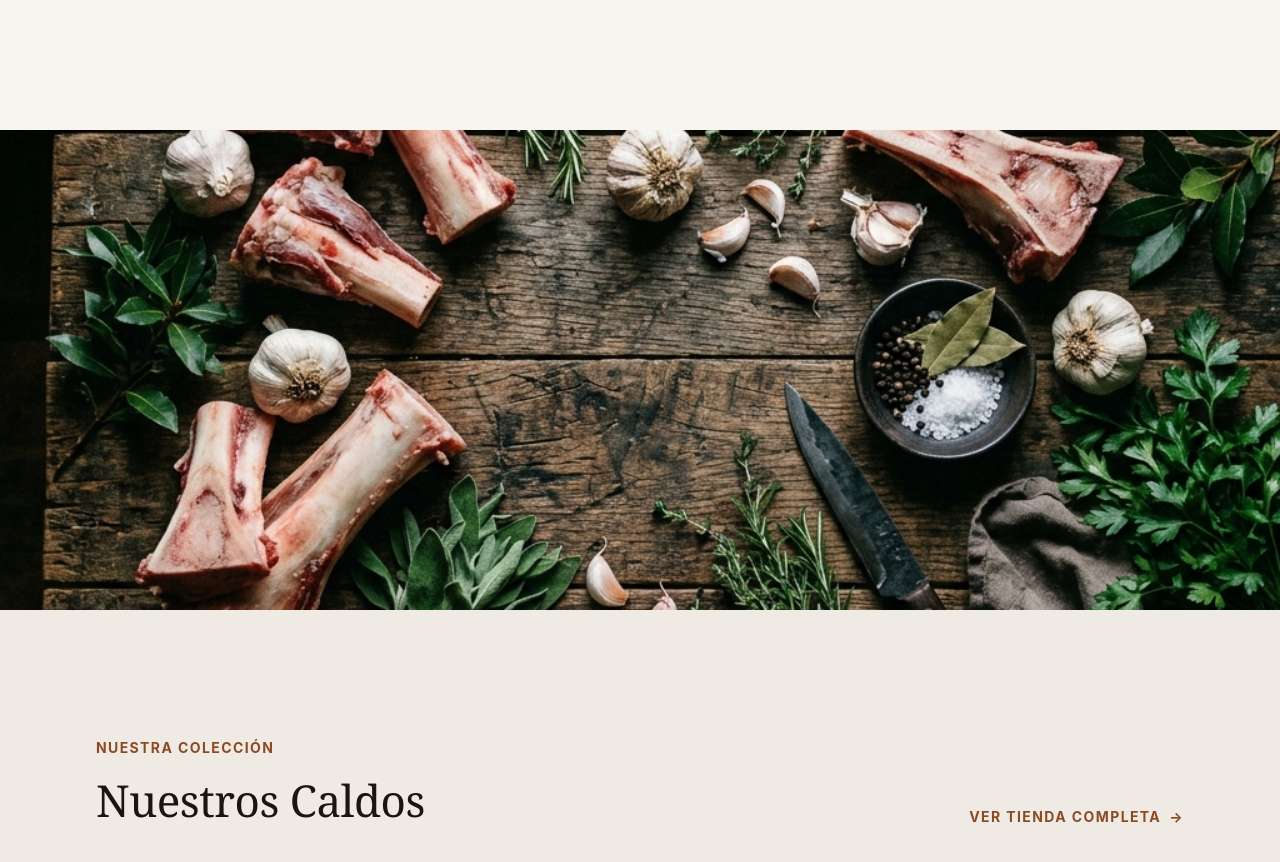
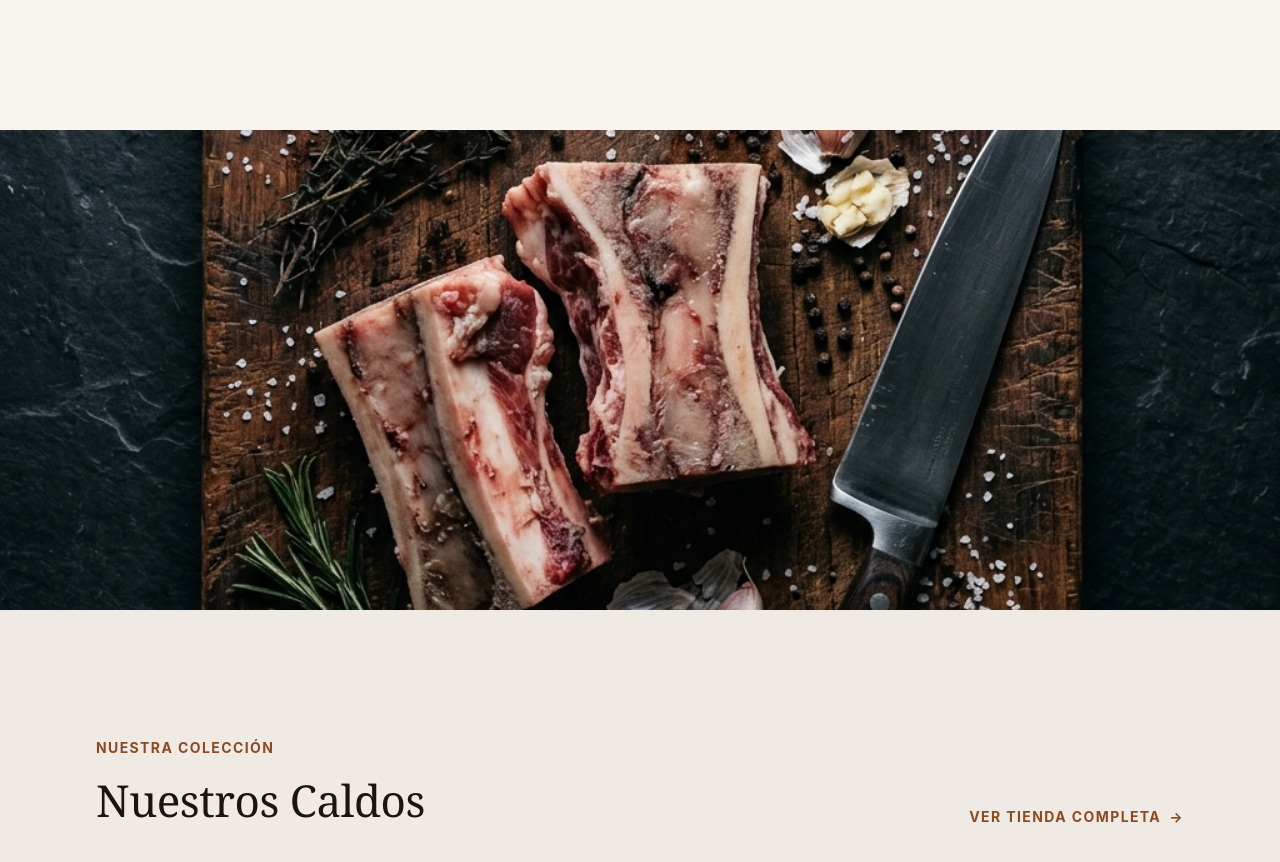
Before and after one commit to secharly-mde/brode-web, a Next.js app: page / in a window 1280 px wide. Shown: the part 1361-2223 px from the top of the page. Built offline with nearby package versions, Linux system fonts and the light colour scheme.

Commit message:
Fix incorrect images based on user feedback

```diff
--- a/src/app/page.tsx
+++ b/src/app/page.tsx
@@ -81,7 +81,7 @@ export default function Home() {
       {/* ─── Image Break (Full width) ─── */}
       <div className="w-full h-[60vh] relative">
         <Image
-          src="/divider-bg.png"
+          src="/divider-bg-hd.png"
           alt="Ingredientes BRODE"
           fill
           className="object-cover"
--- a/src/app/propiedades/page.tsx
+++ b/src/app/propiedades/page.tsx
@@ -90,7 +90,7 @@ export default function PropiedadesPage() {
             <div className="hidden lg:block animate-fade-in">
               <div className="relative aspect-[4/5] w-full rounded-2xl overflow-hidden shadow-2xl border border-cream/10">
                 <Image
-                  src="/science-broth.png"
+                  src="/propiedades-science.png"
                   alt="Investigación científica y colágeno"
                   fill
                   className="object-cover opacity-80"
```
Also changed, not shown: public/divider-bg-hd.png (added), public/propiedades-science.png (added).
